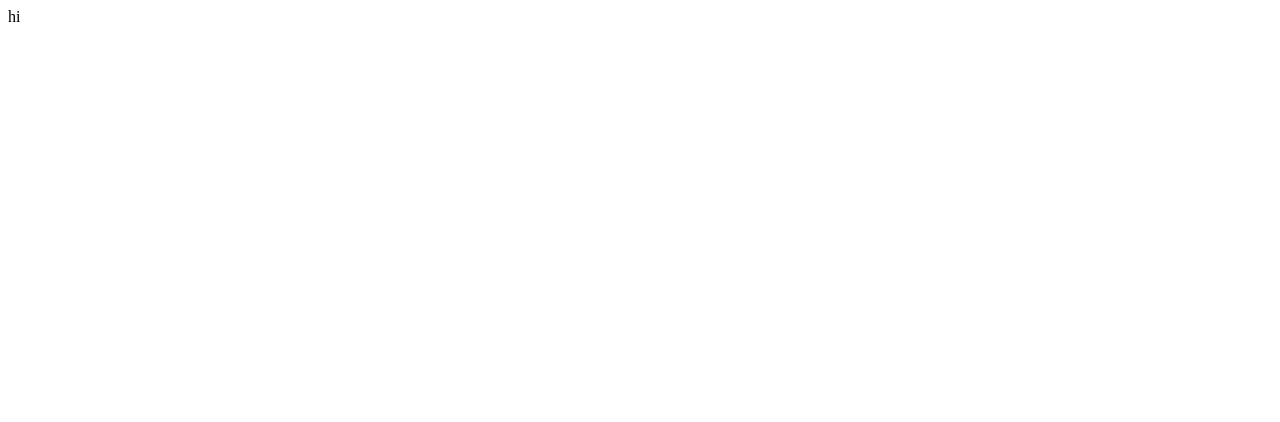
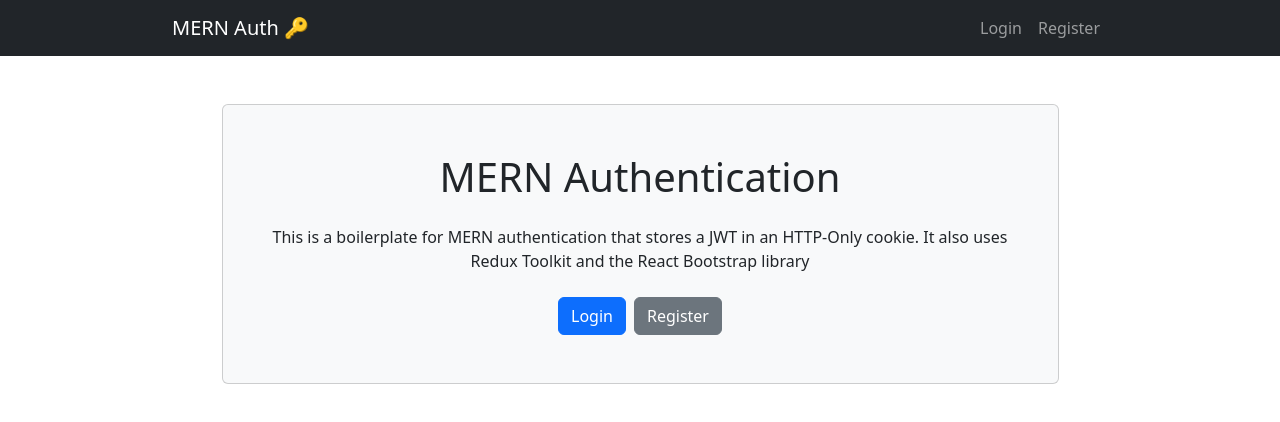
Before and after one commit to zwelhtetyan/mern-auth, a React (Vite) app in the folder client/: page / in a window 1280 px wide. Shown: the top 422 px of the page. Built offline with nearby package versions, Linux system fonts and the light colour scheme.

Commit message:
making home component

```diff
--- a/client/package.json
+++ b/client/package.json
@@ -10,8 +10,12 @@
     "preview": "vite preview"
   },
   "dependencies": {
+    "@reduxjs/toolkit": "^1.9.5",
+    "bootstrap": "^5.3.0",
     "react": "^18.2.0",
-    "react-dom": "^18.2.0"
+    "react-dom": "^18.2.0",
+    "react-bootstrap": "^2.8.0",
+    "react-redux": "^8.1.1"
   },
   "devDependencies": {
     "@types/react": "^18.0.37",
--- a/client/src/App.tsx
+++ b/client/src/App.tsx
@@ -1,5 +1,13 @@
+import Header from "./components/Header";
+import Home from "./pages/Home";
+
 function App() {
-  return <div>hi</div>;
+  return (
+    <div>
+      <Header />
+      <Home />
+    </div>
+  );
 }
 
 export default App;
--- /dev/null
+++ b/client/src/components/Header.tsx
@@ -0,0 +1,20 @@
+import Container from "react-bootstrap/Container";
+import Nav from "react-bootstrap/Nav";
+import Navbar from "react-bootstrap/Navbar";
+
+export default function Header() {
+  return (
+    <Navbar bg="dark" data-bs-theme="dark">
+      <Container className="w-75">
+        <Navbar.Brand href="#home">MERN Auth 🔑</Navbar.Brand>
+
+        <div>
+          <Nav className="me-auto">
+            <Nav.Link href="login">Login</Nav.Link>
+            <Nav.Link href="register">Register</Nav.Link>
+          </Nav>
+        </div>
+      </Container>
+    </Navbar>
+  );
+}
--- /dev/null
+++ b/client/src/components/Hero.tsx
@@ -0,0 +1,26 @@
+import { Button, Card, Container } from "react-bootstrap";
+
+export default function Hero() {
+  return (
+    <Container className="d-flex justify-content-center mt-5">
+      <Card className="w-75 p-5 bg-light">
+        <h1 className="text-center mb-4">MERN Authentication</h1>
+
+        <p className="text-center mb-4">
+          This is a boilerplate for MERN authentication that stores a JWT in an
+          HTTP-Only cookie. It also uses Redux Toolkit and the React Bootstrap
+          library
+        </p>
+
+        <div className="d-flex justify-content-center">
+          <Button variant="primary" href="/login" className="me-2">
+            Login
+          </Button>
+          <Button variant="secondary" href="/register">
+            Register
+          </Button>
+        </div>
+      </Card>
+    </Container>
+  );
+}
--- a/client/src/main.tsx
+++ b/client/src/main.tsx
@@ -1,6 +1,7 @@
 import React from "react";
 import ReactDOM from "react-dom/client";
 import App from "./App.tsx";
+import "bootstrap/dist/css/bootstrap.min.css";
 
 ReactDOM.createRoot(document.getElementById("root") as HTMLElement).render(
   <React.StrictMode>
--- /dev/null
+++ b/client/src/pages/Home.tsx
@@ -0,0 +1,5 @@
+import Hero from "../components/Hero";
+
+export default function Home() {
+  return <Hero />;
+}
--- /dev/null
+++ b/client/src/pages/Login.tsx
@@ -0,0 +1,3 @@
+export default function Login() {
+  return <div>login</div>;
+}
--- /dev/null
+++ b/client/src/pages/Register.tsx
@@ -0,0 +1,3 @@
+export default function Register() {
+  return <div>Register</div>;
+}
```
Also changed, not shown: package.json (line endings or trailing spaces), 2 other files (tests, documents, lock files or other folders).
